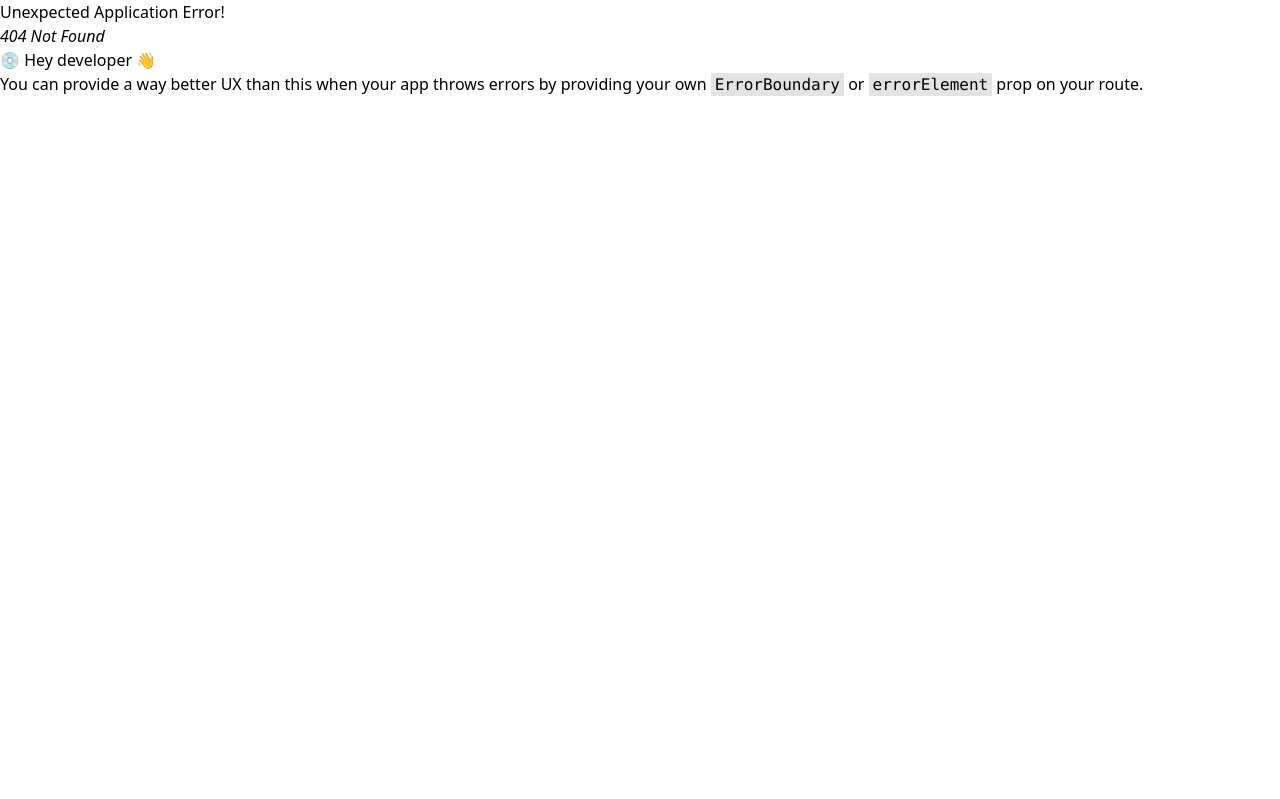
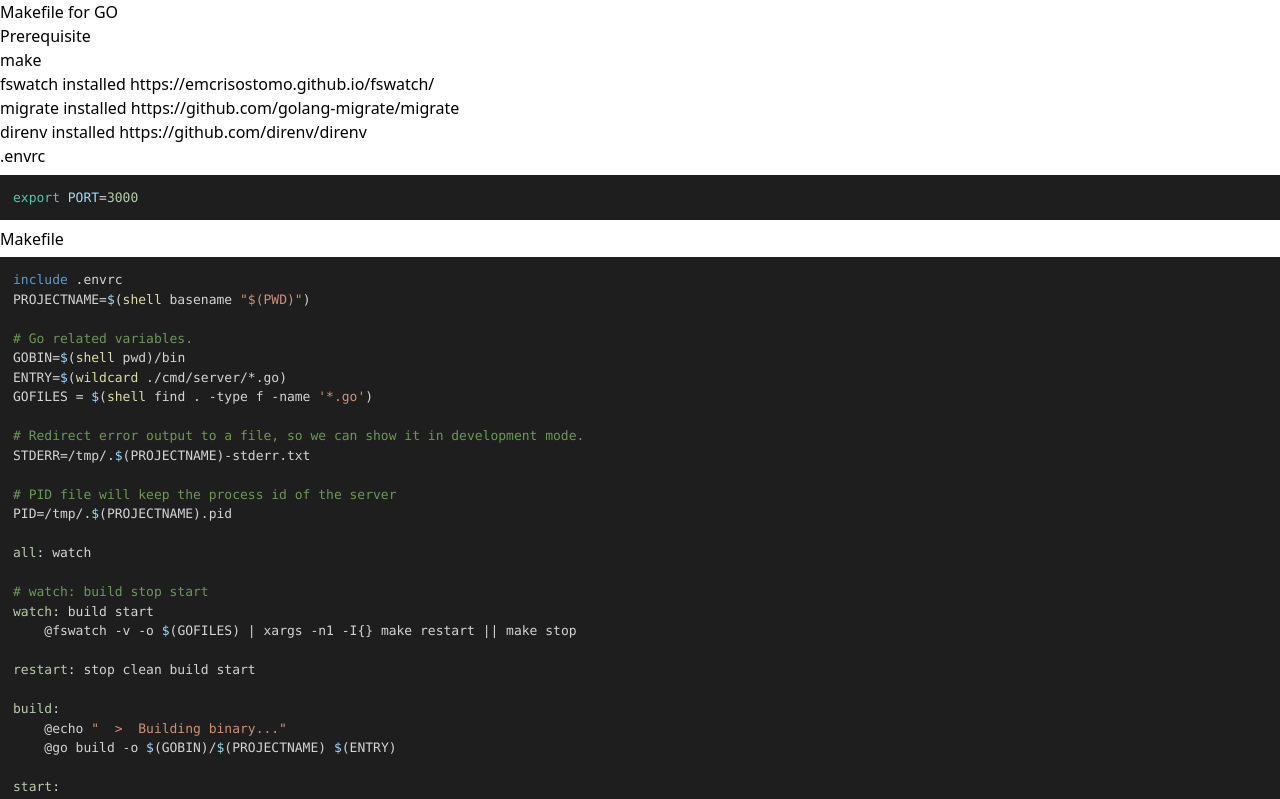
Before and after one commit to crinne/rapsa.cc, a React (Vite) app: page /#/makefile-for-go in a window 1280 px wide. Before the commit this address had no page. Shown: the top 799 px of the page. Built offline with nearby package versions, Linux system fonts and the light colour scheme.

Commit message:
Makefile for go (#1)
* draft

* cleanup

* update direnv url

```diff
--- a/src/App.tsx
+++ b/src/App.tsx
@@ -15,8 +15,28 @@ function App() {
           <p className="text-sm dark:text-neutral-500 font-thin">My Dev Log</p>
         </header>
 
-        <ul className="mt-32">
-          <li className="">
+        <ul className="">
+          <li className="mt-20">
+            <h3 className="dark:text-neutral-300 font-semibold cursor-pointer"
+              onClick={() => navigate("/resizable-div")}
+            >Auto reload GO ith Makefile</h3>
+            <span className="text-xs dark:text-neutral-500 font-thin">2024-02-21</span>
+            <div className="mt-4">
+              <p className="text-sm font-light dark:text-neutral-400">
+                I really loved the dev experience we have with nodeJs. I wanted something similar for GO.
+              </p>
+            </div>
+            <Link className="cursor-pointer mt-2 flex dark:text-neutral-400 dark:hover:text-neutral-300"
+              to="/makefile-for-go">
+              <span className="text-sm border-b border-b-current flex gap-2">
+                Continue reading
+                <svg xmlns="http://www.w3.org/2000/svg" fill="none" viewBox="0 0 24 24" strokeWidth={1.5} stroke="currentColor" className="w-5 h-5">
+                  <path strokeLinecap="round" strokeLinejoin="round" d="M17.25 8.25 21 12m0 0-3.75 3.75M21 12H3" />
+                </svg>
+              </span>
+            </Link>
+          </li>
+          <li className="mt-20">
             <h3 className="dark:text-neutral-300 font-semibold cursor-pointer"
               onClick={() => navigate("/resizable-div")}
             >Resizable DIV</h3>
--- /dev/null
+++ b/src/pages/makefile-for-go/index.tsx
@@ -0,0 +1,93 @@
+import { Prism as SyntaxHighlighter } from 'react-syntax-highlighter';
+import { vscDarkPlus } from 'react-syntax-highlighter/dist/esm/styles/prism'; // Choose the style you prefer
+
+const theme = vscDarkPlus
+
+const envFileString = `export PORT=3000`
+
+const makefileString = `include .envrc
+PROJECTNAME=$(shell basename "$(PWD)")
+
+# Go related variables.
+GOBIN=$(shell pwd)/bin
+ENTRY=$(wildcard ./cmd/server/*.go)
+GOFILES = $(shell find . -type f -name '*.go')
+
+# Redirect error output to a file, so we can show it in development mode.
+STDERR=/tmp/.$(PROJECTNAME)-stderr.txt
+
+# PID file will keep the process id of the server
+PID=/tmp/.$(PROJECTNAME).pid
+
+all: watch
+
+# watch: build stop start
+watch: build start
+	@fswatch -v -o $(GOFILES) | xargs -n1 -I{} make restart || make stop
+
+restart: stop clean build start
+
+build:
+	@echo "  >  Building binary..."
+	@go build -o $(GOBIN)/$(PROJECTNAME) $(ENTRY)
+
+start:
+	@echo "  >  $(PROJECTNAME) is available at http://localhost:$(PORT)"
+	@$(GOBIN)/$(PROJECTNAME) 2>&1 & echo $$! > $(PID)
+	@cat $(PID) | sed "/^/s/^/ \\>  PID: /"
+
+stop:
+	@echo "  >  Stopping the server.."
+	@touch $(PID)
+	@kill \`cat $(PID)\` 2> /dev/null || true
+	@rm $(PID)
+
+clean:
+	@echo "  >  Cleaning build cache"
+	@go clean
+
+create-migration:
+	@echo "  >  Creating migration..."
+	@echo create $(name) sql
+	@migrate create -ext sql -dir db/migrations -seq  $(name)
+
+.PHONY: start serve restart kill before create-migration
+`;
+
+export const MakeFileForGO = () => {
+
+  return (
+    <div className="text-neutral-300 flex flex-col items-center bg-gray-950">
+
+      <div className="p-5 w-full max-w-[824px]">
+        <h1 className="text-4xl font-bold">Makefile for GO</h1>
+      </div>
+
+      <div className="mt-10 px-5 w-full max-w-[824px]">
+        <h1 className="text-2xl font-bold">Prerequisite</h1>
+        <ul className='px-6'>
+          <li className='text-sm list-disc'>make</li>
+          <li className='text-sm list-disc'>fswatch installed https://emcrisostomo.github.io/fswatch/</li>
+          <li className='text-sm list-disc'>migrate installed https://github.com/golang-migrate/migrate</li>
+          <li className='text-sm list-disc'>direnv installed https://github.com/direnv/direnv</li>
+        </ul>
+      </div>
+      <div className="mt-10 px-5 w-full max-w-[824px]">
+        <h1 className="text-2xl font-bold">.envrc</h1>
+      </div>
+      <div className="px-5 w-full max-w-[824px] mb-20 ">
+        <SyntaxHighlighter className="w-full rounded-xl" language="shell" style={theme}>
+          {envFileString}
+        </SyntaxHighlighter>
+      </div>
+      <div className="px-5 w-full max-w-[824px]">
+        <h1 className="text-2xl font-bold">Makefile</h1>
+      </div>
+      <div className="px-5 w-full max-w-[824px] mb-20 ">
+        <SyntaxHighlighter className="w-full rounded-xl" language="makefile" style={theme}>
+          {makefileString}
+        </SyntaxHighlighter>
+      </div>
+    </div>
+  )
+}
--- a/src/routes.tsx
+++ b/src/routes.tsx
@@ -1,7 +1,9 @@
 import App from "./App";
+import { MakeFileForGO } from "./pages/makefile-for-go";
 import { ResizableDiv } from "./pages/resizable-div";
 
 export const routes = [
   { path: "/", element: <App /> },
   { path: "/resizable-div", element: <ResizableDiv /> },
+  { path: "/makefile-for-go", element: <MakeFileForGO /> },
 ]
```
